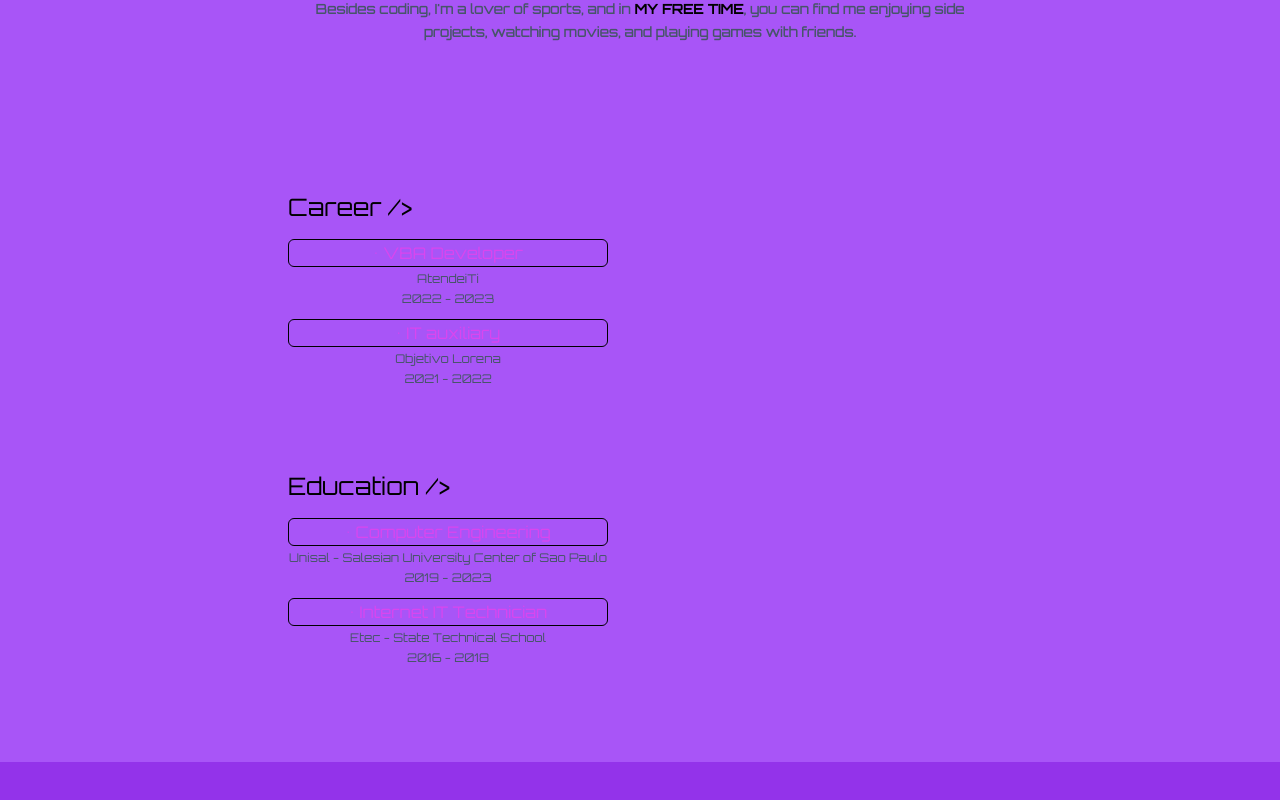
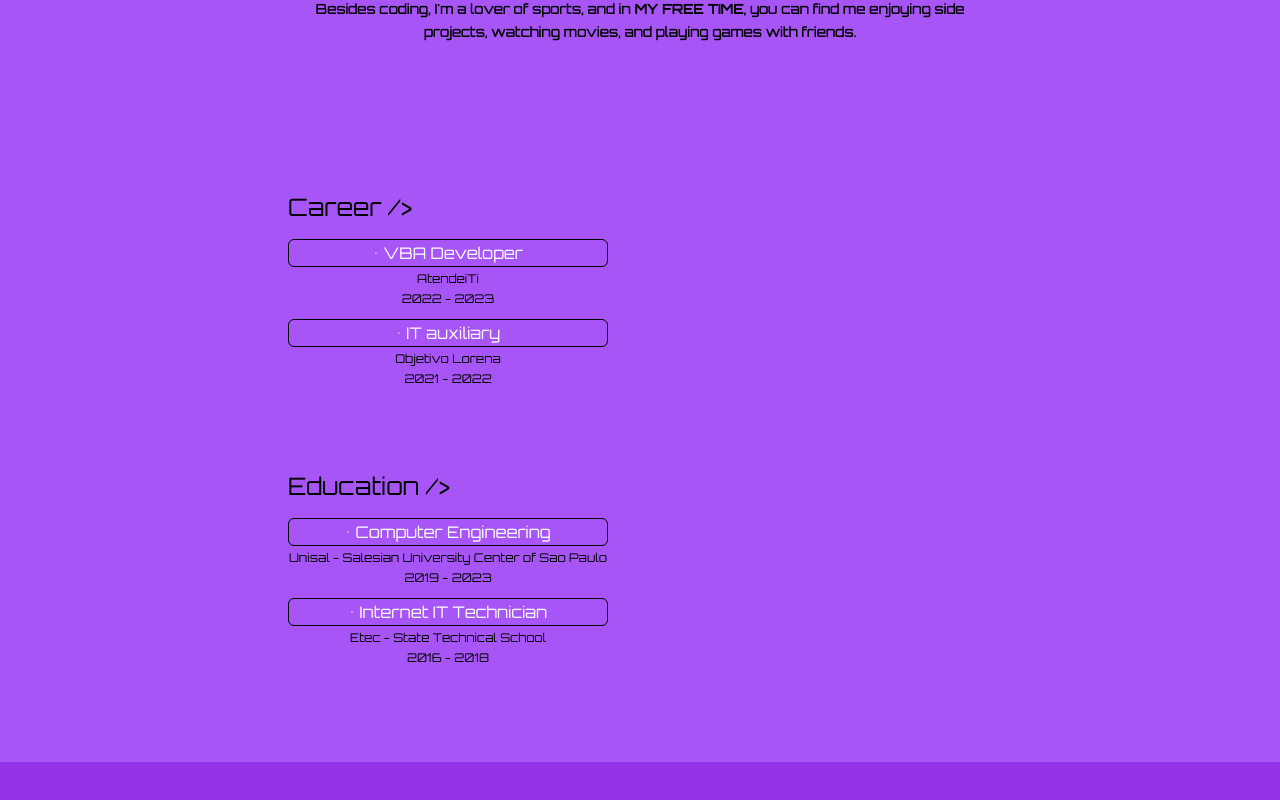
Before and after one commit to DiegoCstyles/portfolio, a Next.js app: page / in a window 1280 px wide. Shown: the part 1303-2103 px from the top of the page. Built offline with nearby package versions, Linux system fonts and the light colour scheme.

Commit message:
Update Section.tsx

```diff
--- a/components/About/Section.tsx
+++ b/components/About/Section.tsx
@@ -161,7 +161,7 @@ const Section = ({ currentLanguage }: AboutProps) => {
             </div>
 
             {/* about */}
-            <div className="text-sm tracking-tight font-medium leading-relaxed text-slate-600 dark:text-slate-400">
+            <div className="text-sm tracking-tight font-medium leading-relaxed text-black dark:text-black">
               <p className="mt-10">
                 {translations[currentLanguage].journeyP1}
                 <strong className="text-black dark:text-white uppercase">
@@ -188,15 +188,15 @@ const Section = ({ currentLanguage }: AboutProps) => {
             {/* timeline */}
             <div style={{ transform: 'translateY(var(--timeline-offset))' }} className="mt-36">
 
-              <div className="flex items-start mt-3 text-base leading-relaxed text-slate-600 dark:text-slate-400">
+              <div className="flex items-start mt-3 text-base leading-relaxed text-black dark:text-black">
                 <div>
                   <h2 className="text-left text-2xl leading-relaxed text-black dark:text-white">{translations[currentLanguage].h2Career} /&gt;</h2>
                 </div>
               </div>
-              <div onMouseEnter={() => handleSpanHover('firstSpan')} onMouseLeave={() => handleSpanHover(null)} className={`zoom-effect flex items-start mt-3 text-base leading-relaxed text-slate-600 dark:text-slate-400 ${hoveredSpan === 'firstSpan' ? 'active' : ''}`}>
+              <div onMouseEnter={() => handleSpanHover('firstSpan')} onMouseLeave={() => handleSpanHover(null)} className={`zoom-effect flex items-start mt-3 text-base leading-relaxed text-black dark:text-black ${hoveredSpan === 'firstSpan' ? 'active' : ''}`}>
                 <div className='text-left'>
                   <div className='flex'>
-                    <p className=" border border-black dark:border-white rounded-md text-fuchsia-500 dark:text-fuchsia-500 text-center w-80 "> • {translations[currentLanguage].firstCareerTitle}</p>
+                    <p className=" border border-black dark:border-white rounded-md text-white dark:text-white text-center w-80 "> • {translations[currentLanguage].firstCareerTitle}</p>
                   </div>
                   <p className="mt-1 text-xs text-center">AtendeiTi</p>
                   <p className="mt-1 text-xs text-center">2022 - 2023</p>
@@ -204,10 +204,10 @@ const Section = ({ currentLanguage }: AboutProps) => {
                 {hoveredSpan === 'firstSpan' && <span className='ml-10 text-xs text-justify'><strong className="text-black dark:text-fuchsia-500">{translations[currentLanguage].firstCareerP1}</strong>{translations[currentLanguage].firstCareerP2}
                 </span>}
               </div>
-              <div onMouseEnter={() => handleSpanHover('secondSpan')} onMouseLeave={() => handleSpanHover(null)} className={`zoom-effect flex items-start mt-3 text-base leading-relaxed text-slate-600 dark:text-slate-400 ${hoveredSpan === 'secondSpan' ? 'active' : ''}`}>
+              <div onMouseEnter={() => handleSpanHover('secondSpan')} onMouseLeave={() => handleSpanHover(null)} className={`zoom-effect flex items-start mt-3 text-base leading-relaxed text-black dark:text-black ${hoveredSpan === 'secondSpan' ? 'active' : ''}`}>
                 <div className='text-left'>
                   <div className='flex'>
-                    <p className="border border-black dark:border-white rounded-md text-fuchsia-500 dark:text-fuchsia-500 text-center w-80"> • {translations[currentLanguage].secondCareerTitle}</p>
+                    <p className="border border-black dark:border-white rounded-md text-white dark:text-white text-center w-80"> • {translations[currentLanguage].secondCareerTitle}</p>
 
                   </div>
                     <p className="mt-1 text-xs text-center">Objetivo Lorena</p>
@@ -226,15 +226,15 @@ const Section = ({ currentLanguage }: AboutProps) => {
                 </span>}
               </div>
 
-              <div className=" flex items-start mt-20 text-base leading-relaxed text-slate-600 dark:text-slate-400">
+              <div className=" flex items-start mt-20 text-base leading-relaxed text-black dark:text-black">
                 <div>
                   <h2 className="text-left text-2xl leading-relaxed text-black dark:text-white">{translations[currentLanguage].h2Education} /&gt;</h2>
                 </div>
               </div>
-              <div onMouseEnter={() => handleSpanHover('thirdSpan')} onMouseLeave={() => handleSpanHover(null)} className={`zoom-effect flex items-start mt-3 text-base leading-relaxed text-slate-600 dark:text-slate-400 ${hoveredSpan === 'thirdSpan' ? 'active' : ''}`}>
+              <div onMouseEnter={() => handleSpanHover('thirdSpan')} onMouseLeave={() => handleSpanHover(null)} className={`zoom-effect flex items-start mt-3 text-base leading-relaxed text-black dark:text-black ${hoveredSpan === 'thirdSpan' ? 'active' : ''}`}>
                 <div className='text-left'>
                   <div className='flex'>
-                    <p className=" border border-black dark:border-white rounded-md text-fuchsia-500 dark:text-fuchsia-500 text-center w-80"> • {translations[currentLanguage].firstAcademicTitle}</p>
+                    <p className=" border border-black dark:border-white rounded-md text-white dark:text-white text-center w-80"> • {translations[currentLanguage].firstAcademicTitle}</p>
                   </div>
                   <p className="mt-1 text-xs text-center">{translations[currentLanguage].firstAcademict}</p>
                   <p className="mt-1 text-xs text-center">2019 - 2023</p>
@@ -242,10 +242,10 @@ const Section = ({ currentLanguage }: AboutProps) => {
                 {hoveredSpan === 'thirdSpan' && <span className='ml-10 text-xs text-justify' dangerouslySetInnerHTML={{ __html: translations[currentLanguage].firstAcademic }}>
                 </span>}
               </div>
-              <div onMouseEnter={() => handleSpanHover('fourthSpan')} onMouseLeave={() => handleSpanHover(null)} className={`zoom-effect flex items-start mt-3 text-base leading-relaxed text-slate-600 dark:text-slate-400 $ {hoveredSpan === 'fourthSpan' ? 'active' : ''}`}>
+              <div onMouseEnter={() => handleSpanHover('fourthSpan')} onMouseLeave={() => handleSpanHover(null)} className={`zoom-effect flex items-start mt-3 text-base leading-relaxed text-black dark:text-black $ {hoveredSpan === 'fourthSpan' ? 'active' : ''}`}>
                 <div className='text-left'>
                   <div className='flex'>
-                    <p className=" border border-black dark:border-white rounded-md text-fuchsia-500 dark:text-fuchsia-500 text-center w-80"> • {translations[currentLanguage].secondAcademicTitle}</p>
+                    <p className=" border border-black dark:border-white rounded-md text-white dark:text-white text-center w-80"> • {translations[currentLanguage].secondAcademicTitle}</p>
 
                   </div>
                   <p className="mt-1 text-xs text-center">{translations[currentLanguage].secondAcademic}</p>
```
